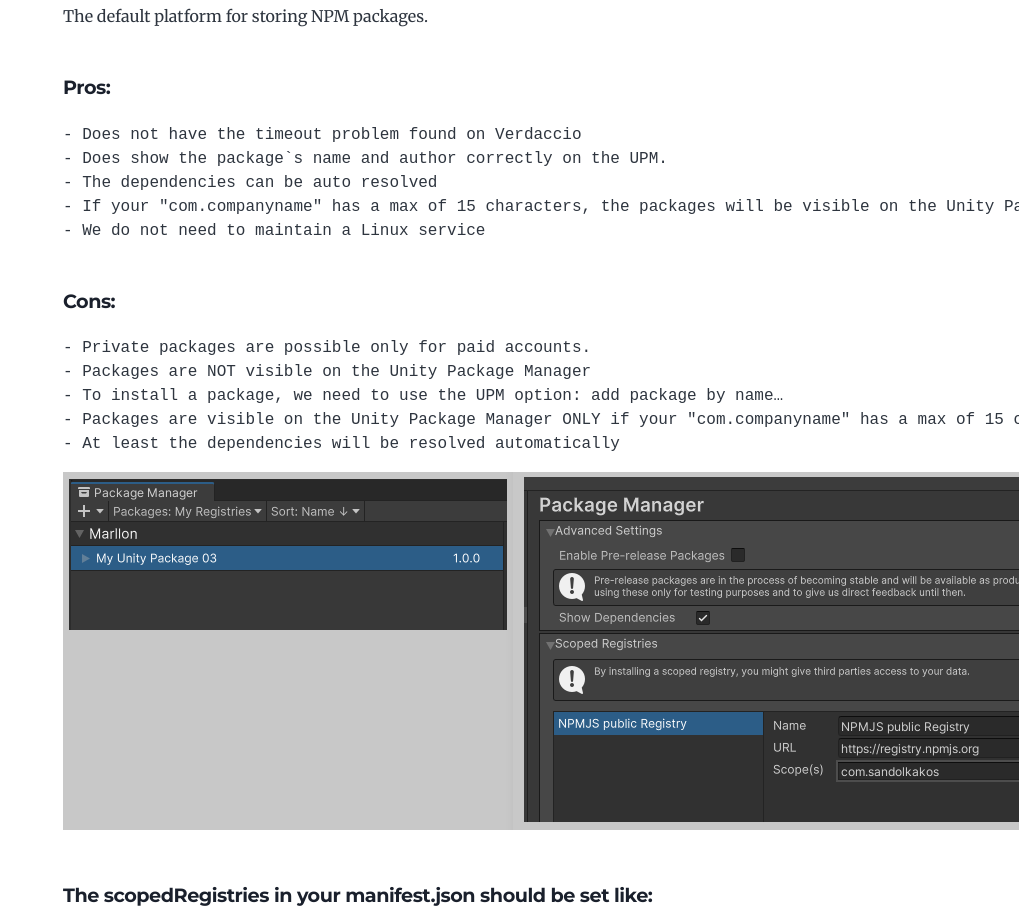
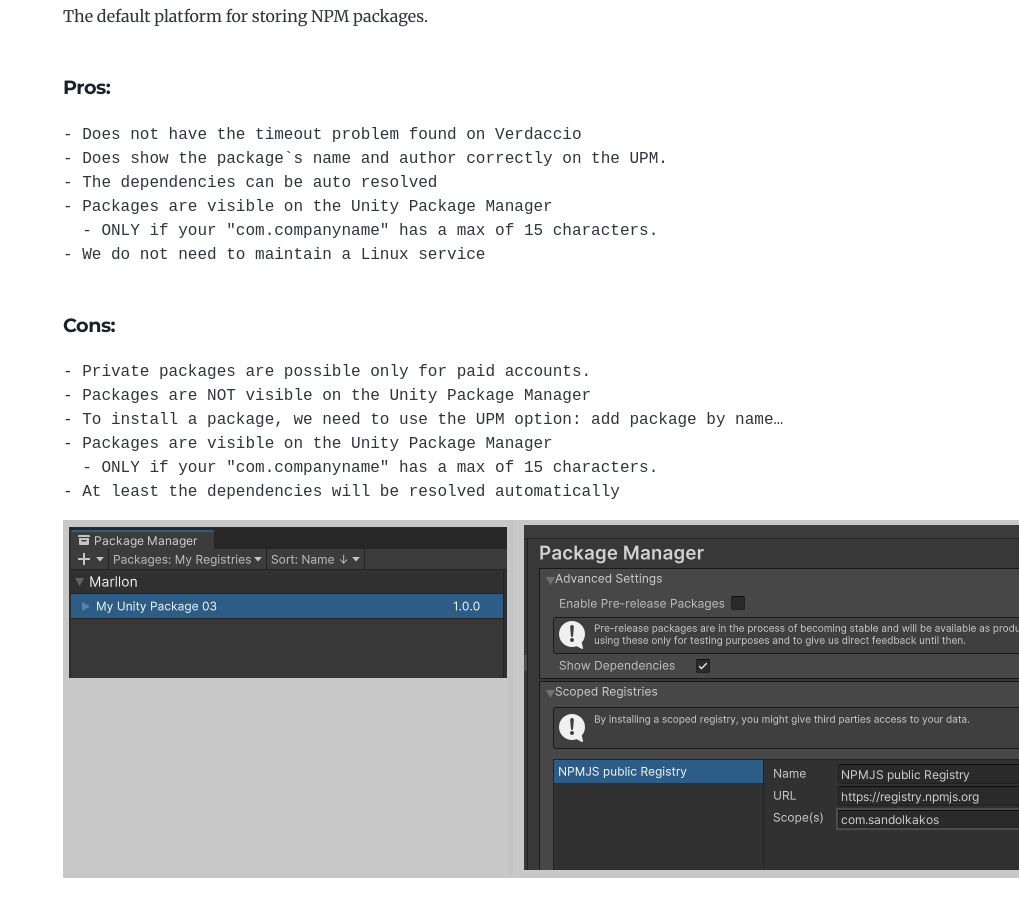
Before and after one commit to sandolkakos/my-blog, a Gatsby site: page /upm-studies/ in a window 1280 px wide. Shown: the part 10056-10979 px from the top of the page, without its empty margins (261-1280 px from the left). Built offline with nearby package versions, Linux system fonts and the light colour scheme; Gatsby itself is replaced by a stand-in of ours; some packages are replaced by stand-ins of ours; code samples lack their colours.

Commit message:
added new info about NPMJS Registry

````diff
--- a/content/blog/upm-studies/index.md
+++ b/content/blog/upm-studies/index.md
@@ -300,7 +300,8 @@
 - Does not have the timeout problem found on Verdaccio
 - Does show the package`s name and author correctly on the UPM.
 - The dependencies can be auto resolved
-- If your "com.companyname" has a max of 15 characters, the packages will be visible on the Unity Package Manager.
+- Packages are visible on the Unity Package Manager
+  - ONLY if your "com.companyname" has a max of 15 characters.
 - We do not need to maintain a Linux service
 ```
 
@@ -309,7 +310,8 @@
 - Private packages are possible only for paid accounts.
 - Packages are NOT visible on the Unity Package Manager
 - To install a package, we need to use the UPM option: add package by name…
-- Packages are visible on the Unity Package Manager ONLY if your "com.companyname" has a max of 15 characters.
+- Packages are visible on the Unity Package Manager
+  - ONLY if your "com.companyname" has a max of 15 characters.
 - At least the dependencies will be resolved automatically
 ```
 ![NPMJS public Registry](./npmjs-registry-with-shorter-package-name.png)
````
